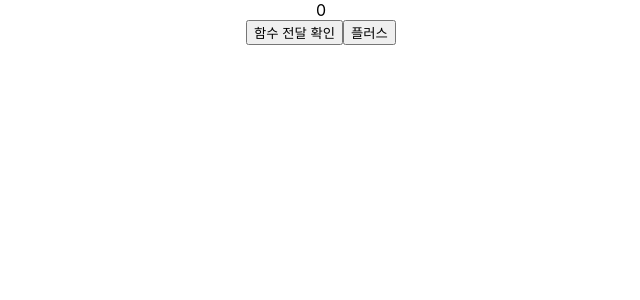
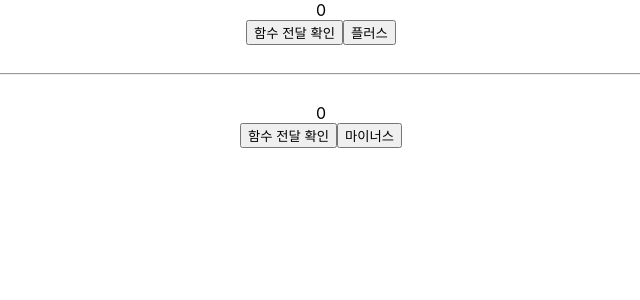
Before and after one commit to seunghwansohn/tutorial_react_redux, a React (Create React App) app: page / in a window 1280 px wide. Shown: the top 300 px of the page, without its empty margins (319-959 px from the left). Built offline with nearby package versions, Linux system fonts and the light colour scheme.

Commit message:
3. PlusMinus로 나누어 상태 공유

```diff
--- /dev/null
+++ b/src/components/counterMinusComponent.js
@@ -0,0 +1,13 @@
+import React from 'react'
+
+const CounterMinusComponent = ({onDeliverFunction, onDecrease, number}) => {
+    return (
+        <div>
+            {number}
+            <br></br>
+            <button onClick = {onDeliverFunction}>함수 전달 확인</button>
+            <button onClick = {onDecrease}>마이너스</button>
+        </div>
+    )
+}
+export default CounterMinusComponent
--- a/src/components/counterComponent.js
+++ b/src/components/counterPlusComponent.js
@@ -2,7 +2,7 @@ import React from 'react'
 
 //콤포넌트에서는 전달받은 함수를 반드시 {}를 통해 객체로 묶어 전달해야 함.
 //이렇게 인사로 묶어서 전달하는 이유는 하위 콤포넌트에서 상위의 방향으로 연동시키기 위한 것임.
-const CounterComponent = ({onDeliverFunction, onIncrease, number}) => {
+const CounterPlusComponent = ({onDeliverFunction, onIncrease, number}) => {
     return (
         <div>
             {number}
@@ -12,4 +12,4 @@ const CounterComponent = ({onDeliverFunction, onIncrease, number}) => {
         </div>
     )
 }
-export default CounterComponent
+export default CounterPlusComponent
--- a/src/containers/counterContainer.js
+++ b/src/containers/counterContainer.js
@@ -1,20 +1,29 @@
 import React from 'react';
 import {connect} from 'react-redux';
-import {increase} from '../modules/counterModule';
-import CounterComponent from '../components/counterComponent';
+import {increase, decrease} from '../modules/counterModule';
+import CounterPlusComponent from '../components/counterPlusComponent';
+import CounterMinusComponent from '../components/counterMinusComponent';
+
+
 
 const deliverFunction = () => {
     console.log('이렇게 해야 콤포넌트로 함수가 전달됩니다.');
   }
 
 
-function CounterContainer({increaseFromComponent, number}) {    //위의 deliverFunction은 전달할 필요가 없지만,
-                                        //액션 생성함수인 incrase는 전달을 해줘야 액션 실행 함수와 연결됨.
-                                        //실험으로 increase전달 부분을 삭제하면 액션 실행함수가 실행 안됨을 알 수 있음.
-                                        //하위 컴포넌트에 인자로 보내는 이유는 이렇듯 하위에서 상위방향으로 연동시키기 위한것
+function CounterContainer({increaseFromComponent, number, decreaseFromComponent}) {
     return (
       <div className="App">
-        <CounterComponent onDeliverFunction = {deliverFunction} onIncrease = {increaseFromComponent} number = {number}></CounterComponent>
+        <CounterPlusComponent onDeliverFunction = {deliverFunction} onIncrease = {increaseFromComponent} number = {number}> </CounterPlusComponent>
+        <br></br>
+        <hr></hr>
+        <br></br>
+
+        <CounterMinusComponent
+        onDeliverFunction = {deliverFunction}
+        onDecrease = {decreaseFromComponent}
+        number = {number}>
+        </CounterMinusComponent>
       </div>
     );
   }
@@ -25,7 +34,12 @@ const mapStateToProps = state => ({
 
 const mapDispatchToProps = dispatch => ({
     increaseFromComponent: () => {
-        dispatch(increase());
+    // :의 앞부분은 콤포넌트 이벤트에 의해 발생될 최초 발생될 함수,
+    dispatch(increase());
+    // :의 뒷부분은 최초 발생될 함수에 의해 모듈에서 불러와져서 dispatch될 최종값
+    },
+    decreaseFromComponent : () => {
+      dispatch(decrease())
     }
 })
 export default connect (
--- a/src/modules/counterModule.js
+++ b/src/modules/counterModule.js
@@ -1,29 +1,41 @@
 const INCREASE = 'counter/INCREASE'
-const initialState = {
-    number: 0
-};
-
+const DECREASE = 'counter/DECREASE'
 
 //액션 생성함수 생성
 //액션 생성함수는 개별 export로 내보내준 뒤
 //컨테이너에서 {}안에 넣어서 불러옴.
 export const increase = (number) => (
     {
-    type : INCREASE,
-    number
+        type : INCREASE,
+        number
 })
+
+export const decrease = (number) => (
+    {
+        type : DECREASE,
+        number
+    }
+)
+
+const initialState = {
+    number: 0
+};
+
 
 //리듀서 생성. 리듀서는 default로 export 시켜줌
 
 function counterModule(state = initialState, action) {
     switch (action.type) {
         case INCREASE:
-            console.log(action)  // => {type : "counter/INCREASE", number: undefined}
-            console.log(state) // => {number :0}
             return {
                 ...state,
                 number : state.number + 1
             }
+        case DECREASE:
+                return {
+                    ...state,
+                    number : state.number -1
+                }
         default :
             return state;
     }
```
Also changed, not shown: src/App.js (line endings or trailing spaces).
